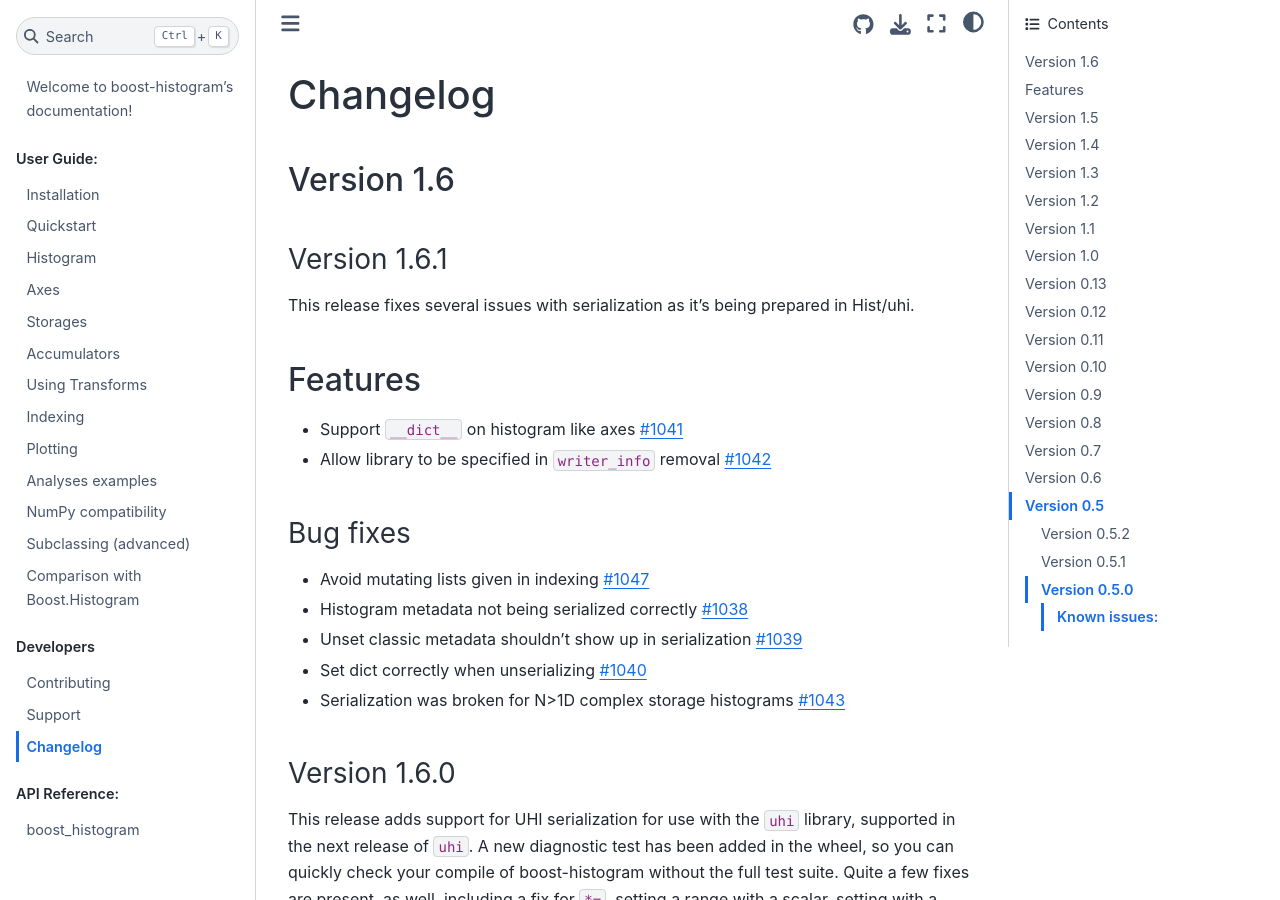
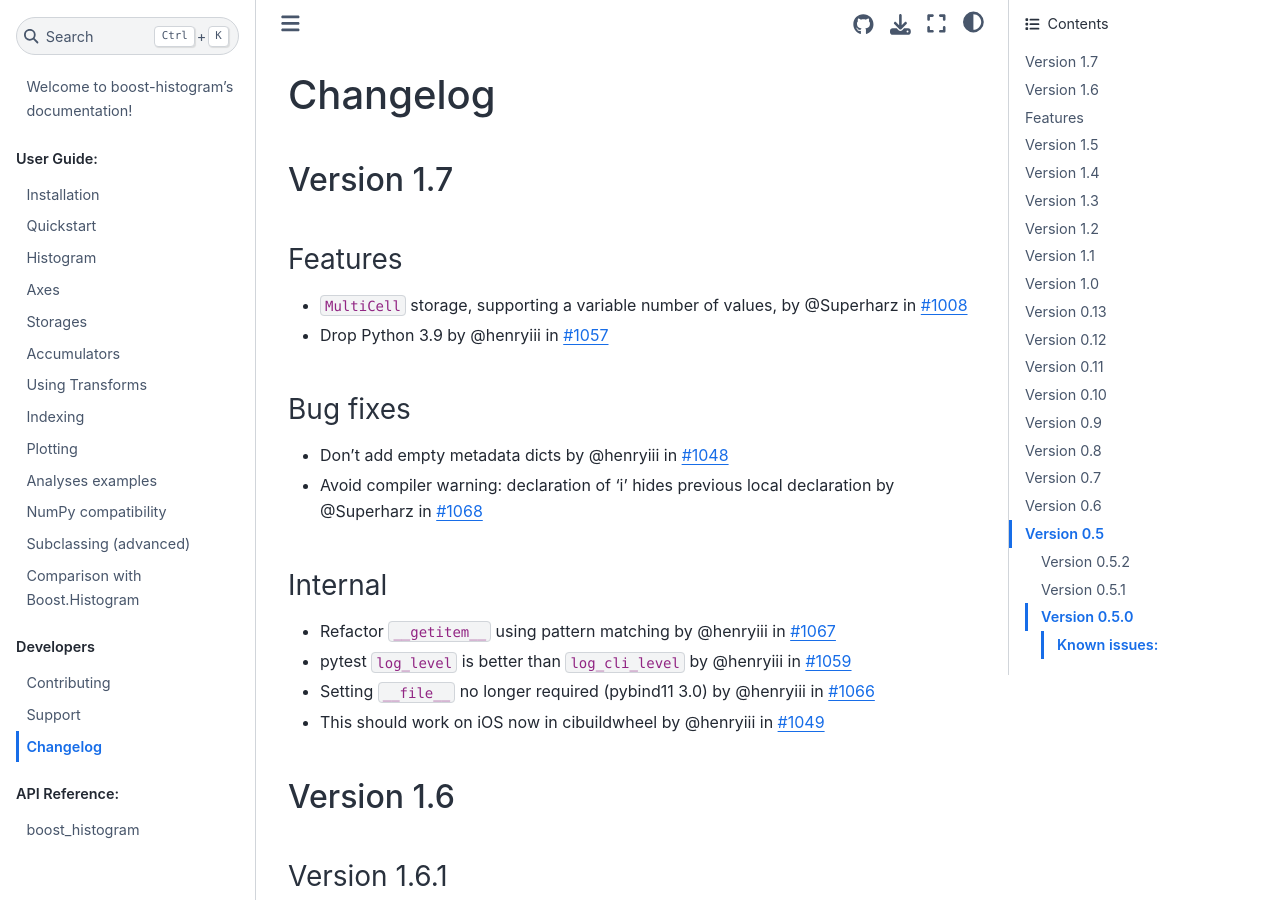
Before and after one commit to scikit-hep/boost-histogram, a Sphinx documentation site: the page built from docs/changelog.md, in a window 1280 px wide and 900 px high. Built offline with Sphinx 7.4.7 and the Sphinx Book theme 1.1.4, drawn with Linux system fonts in a browser that asks for light colours; pages that are not in the unit, such as notebooks, are missing from menus.

Commit message:
chore: prepare for 1.7.0
Signed-off-by: Henry Schreiner <henryfs@princeton.edu>

```diff
--- a/docs/changelog.md
+++ b/docs/changelog.md
@@ -1,4 +1,32 @@
 # Changelog
+
+## Version 1.7
+
+### Features
+
+* `MultiCell` storage, supporting a variable number of values, by @Superharz in [#1008][]
+* Drop Python 3.9 by @henryiii in [#1057][]
+
+### Bug fixes
+
+* Don't add empty metadata dicts by @henryiii in [#1048][]
+* Avoid compiler warning: declaration of 'i' hides previous local declaration by @Superharz in [#1068][]
+
+### Internal
+
+* Refactor `__getitem__` using pattern matching by @henryiii in [#1067][]
+* pytest `log_level` is better than `log_cli_level` by @henryiii in [#1059][]
+* Setting `__file__` no longer required (pybind11 3.0) by @henryiii in [#1066][]
+* This should work on iOS now in cibuildwheel by @henryiii in [#1049][]
+
+[#1008]: https://github.com/scikit-hep/boost-histogram/pull/1008
+[#1048]: https://github.com/scikit-hep/boost-histogram/pull/1048
+[#1049]: https://github.com/scikit-hep/boost-histogram/pull/1049
+[#1057]: https://github.com/scikit-hep/boost-histogram/pull/1057
+[#1059]: https://github.com/scikit-hep/boost-histogram/pull/1059
+[#1066]: https://github.com/scikit-hep/boost-histogram/pull/1066
+[#1067]: https://github.com/scikit-hep/boost-histogram/pull/1067
+[#1068]: https://github.com/scikit-hep/boost-histogram/pull/1068
 
 ## Version 1.6
 
```
Also changed, not shown: 1 other file.
